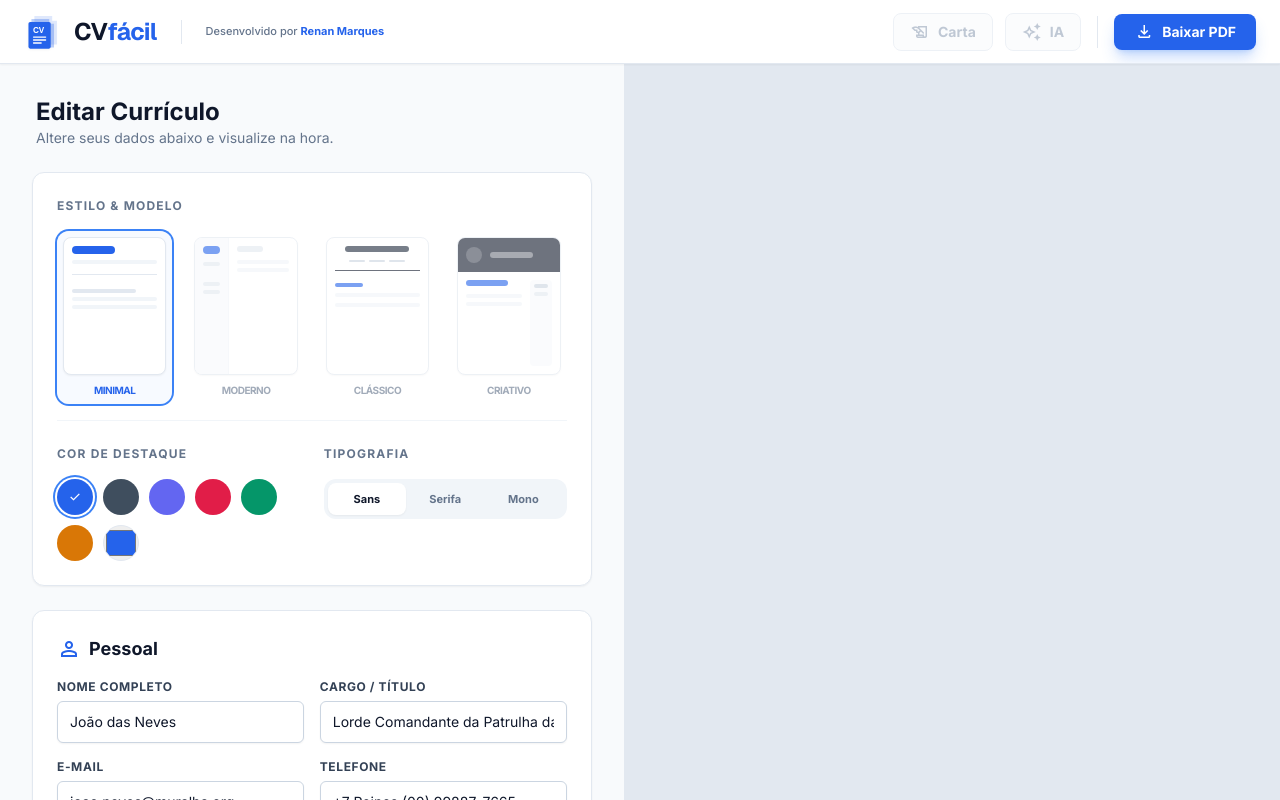
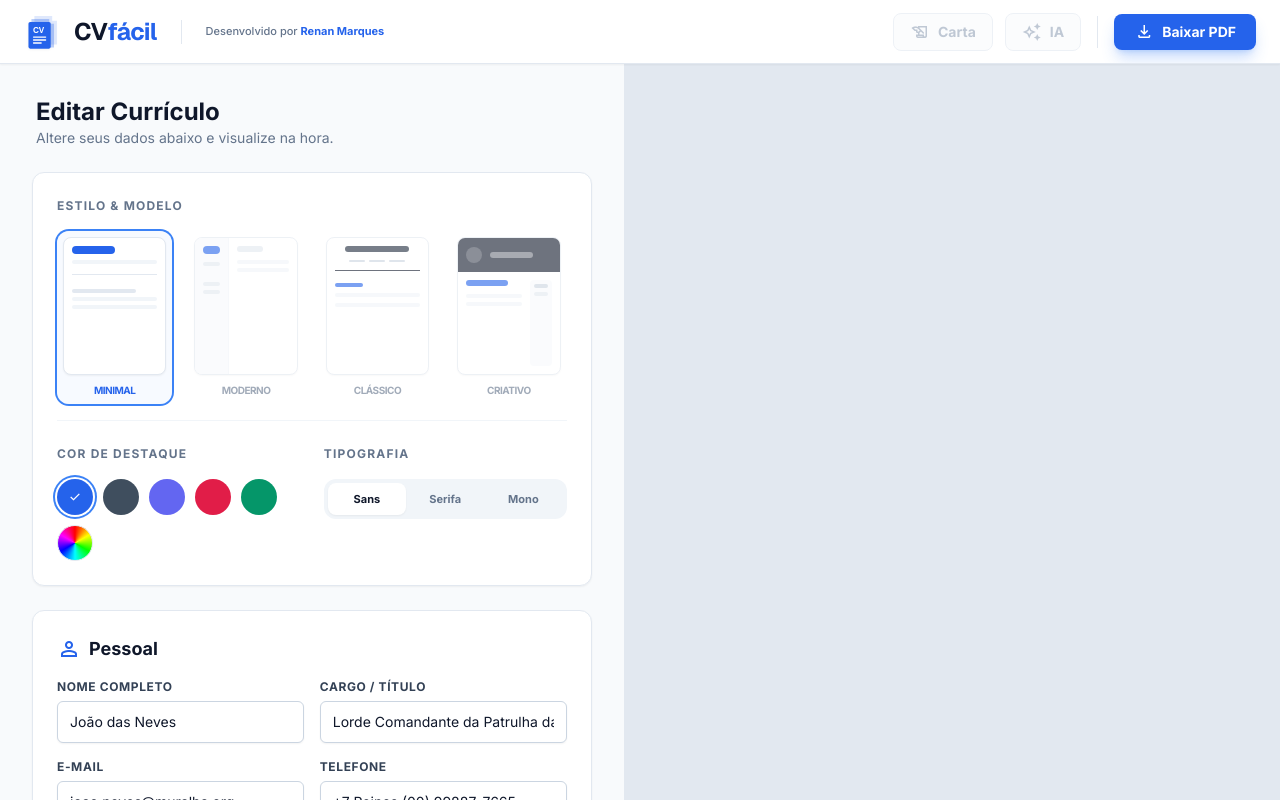
Before and after one commit to uxrenan/Curriculo-Facil, a React (Vite) app: page / in a window 1280 px wide. Built offline with nearby package versions, Linux system fonts and the light colour scheme.

Commit message:
fix(editor): Improve color selection UI
The color selection in the editor now correctly identifies and visually distinguishes custom primary colors from preset options. This provides a clearer user experience when choosing theme colors.

```diff
--- a/components/Editor.tsx
+++ b/components/Editor.tsx
@@ -1,4 +1,3 @@
-
 import React from 'react';
 import { ResumeData, Experience, Education, TemplateType, FontFamilyType } from '../types';
 
@@ -7,9 +6,11 @@ interface EditorProps {
   onChange: (newData: ResumeData) => void;
 }
 
-const PRESET_COLORS = ['#2563eb', '#3f4e5e', '#6366f1', '#e11d48', '#059669', '#d97706'];
+const PRESET_COLORS = ['#2563eb', '#3f4e5e', '#6366f1', '#e11d48', '#059669'];
 
 const Editor: React.FC<EditorProps> = ({ data, onChange }) => {
+  const isCustomColor = !PRESET_COLORS.includes(data.theme.primaryColor);
+
   const updatePersonal = (field: keyof ResumeData['personal'], value: string) => {
     onChange({
       ...data,
@@ -194,7 +195,7 @@ const Editor: React.FC<EditorProps> = ({ data, onChange }) => {
         <div className="grid grid-cols-1 sm:grid-cols-2 gap-6 pt-6 border-t border-slate-100">
           <div>
             <h2 className={sectionTitleClass}>Cor de Destaque</h2>
-            <div className="flex flex-wrap gap-2.5">
+            <div className="flex flex-wrap items-center gap-2.5">
               {PRESET_COLORS.map(color => (
                 <button
                   key={color}
@@ -207,12 +208,29 @@ const Editor: React.FC<EditorProps> = ({ data, onChange }) => {
                   )}
                 </button>
               ))}
-              <input
-                type="color"
-                value={data.theme.primaryColor}
-                onChange={(e) => onChange({...data, theme: {...data.theme, primaryColor: e.target.value}})}
-                className="size-9 rounded-full overflow-hidden border border-slate-200 p-0 cursor-pointer"
-              />
+
+              {/* Custom Color Picker Button Integrated */}
+              <label
+                className={`size-9 rounded-full transition-all hover:scale-110 relative btn-pop cursor-pointer group flex items-center justify-center overflow-hidden border border-slate-200 ${isCustomColor ? 'ring-2 ring-offset-2 ring-blue-500' : ''}`}
+                style={{
+                  background: isCustomColor
+                    ? data.theme.primaryColor
+                    : 'conic-gradient(from 0deg, #ff0000, #ffff00, #00ff00, #00ffff, #0000ff, #ff00ff, #ff0000)'
+                }}
+                title="Cor personalizada"
+              >
+                <input
+                  type="color"
+                  value={data.theme.primaryColor}
+                  onChange={(e) => onChange({...data, theme: {...data.theme, primaryColor: e.target.value}})}
+                  className="sr-only"
+                />
+                {isCustomColor ? (
+                  <span className="material-symbols-outlined text-white text-[16px] drop-shadow-sm">check</span>
+                ) : (
+                  <span className="material-symbols-outlined text-white text-[14px] opacity-0 group-hover:opacity-100 transition-opacity drop-shadow-md">colorize</span>
+                )}
+              </label>
             </div>
           </div>
 
```
